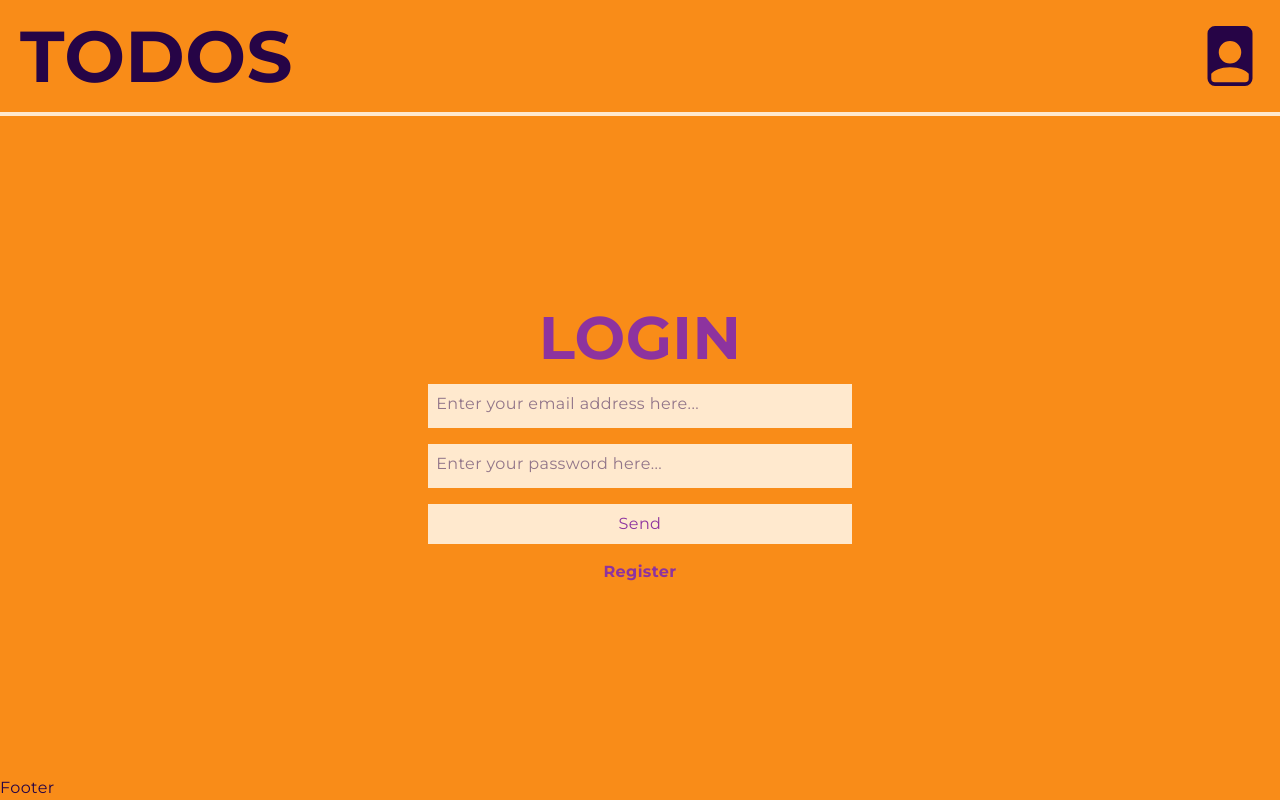
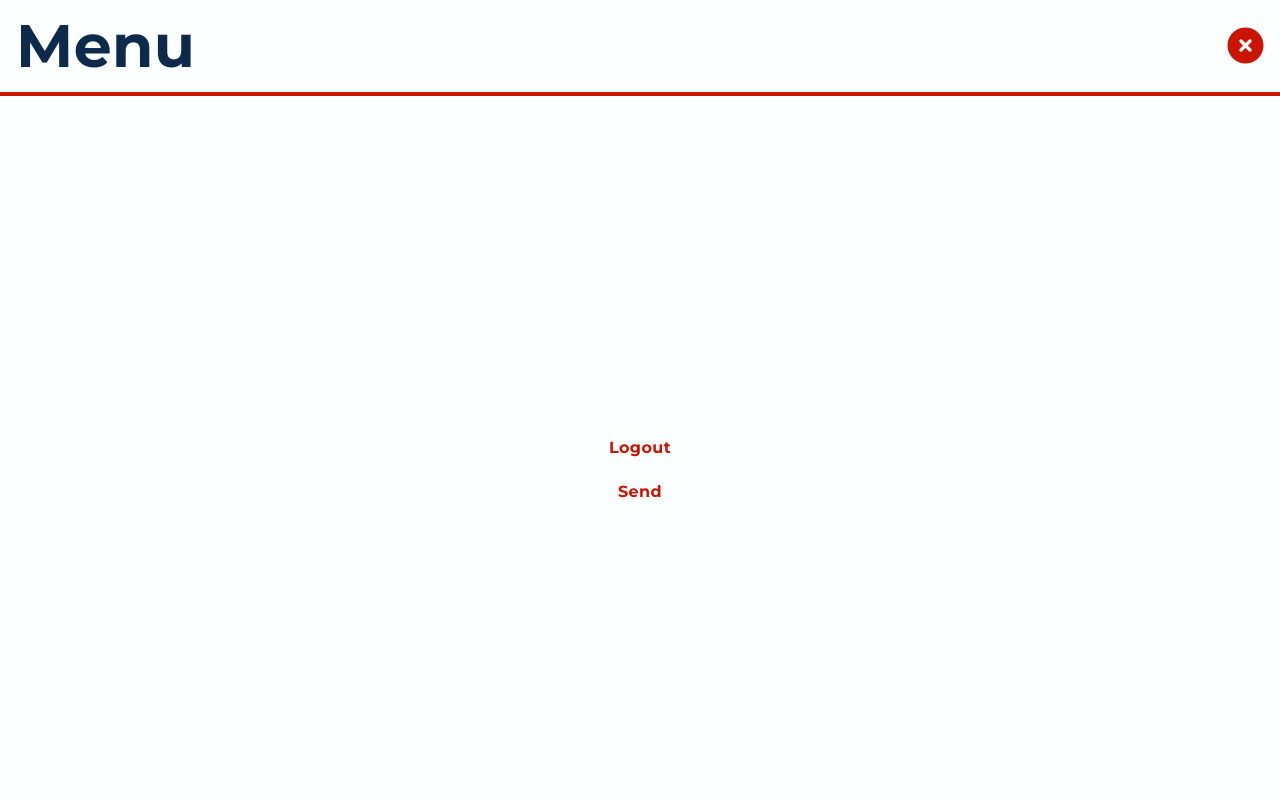
Before and after one commit to kindofclever/firebase-todo-with-auth, a Next.js app: page / in a window 1280 px wide. Both pictures are taken after a click on the icon 1230 px from the left and 56 px from the top of the page. Built offline with nearby package versions, Linux system fonts and the light colour scheme; no server answers; a web font is replaced by a local one.

Commit message:
issues rendering todos

```diff
--- a/components/Footer.js
+++ b/components/Footer.js
@@ -1,7 +1,20 @@
 import React from "react";
+import Link from "next/link";
 
 const Footer = () => {
-  return <div>Footer</div>;
+  return (
+    <div className="flex justify-center items-center gap-4 md:gap-6 py-3 text-2xl md:text-4xl">
+      <Link href="https://github.com/kindofclever">
+        <i className="fa-brands fa-square-github duration-300 hover:text-[#fcffff] cursor-pointer"></i>
+      </Link>
+      <Link href="https://www.linkedin.com/sandragufler">
+        <i className="fa-brands fa-linkedin duration-300 hover:text-[#fcffff] cursor-pointer"></i>
+      </Link>
+      <Link href="https://www.sandragufler.se/">
+        <i className="fa-solid fa-heart duration-300 hover:text-[#fcffff] cursor-pointer"></i>
+      </Link>
+    </div>
+  );
 };
 
 export default Footer;
--- a/components/Header.js
+++ b/components/Header.js
@@ -1,12 +1,21 @@
-import React from "react";
+import React, { useState } from "react";
 import { BsFillFilePersonFill } from "react-icons/bs";
+import Modal from "./Modal";
 
 const Header = () => {
+  const [openModal, setOpenModal] = useState(false);
+
   return (
-    <div className="sticky top-0 left-0 flex justify-between items-center p-4 md:p-5 bg-inherit border-b-2 md:border-b-4 border-solid border-[#ffe9ce]">
-      <h1 className="select-none uppercase">Todos</h1>
-      <BsFillFilePersonFill className=" duration-300 hover:text-[#8d339f] text-4xl md:text-5xl xl:text-6xl cursor-pointer" />
-    </div>
+    <>
+      {openModal ? <Modal setOpenModal={setOpenModal} /> : <></>}
+      <div className="sticky top-0 left-0 flex justify-between items-center p-4 md:p-5 bg-[#0d294b] border-b-2 md:border-b-4 border-solid border-[#fcffff]">
+        <h1 className="select-none uppercase">Todos</h1>
+        <BsFillFilePersonFill
+          onClick={() => setOpenModal(true)}
+          className=" duration-300 hover:text-[#fcffff] text-[#ca1503] text-4xl md:text-5xl xl:text-6xl cursor-pointer"
+        />
+      </div>
+    </>
   );
 };
 
--- a/components/Login.js
+++ b/components/Login.js
@@ -1,4 +1,5 @@
 import { useState } from "react";
+import { useAuth } from "../context/AuthContext";
 
 const Login = () => {
   const [email, setEmail] = useState("");
@@ -6,20 +7,38 @@ const Login = () => {
   const [error, setError] = useState(null);
   const [isLoggingIn, setIsLoggingIn] = useState(true);
 
-  const loginHandler = () => {
+  const { login, signUp, currentUser } = useAuth();
+
+  const loginHandler = async () => {
+    console.log(currentUser);
     if (!email || !password) {
       setError("Please provide an email address and a password");
       return;
     }
+    if (isLoggingIn) {
+      try {
+        await login(email, password);
+      } catch (error) {
+        setError("Email adress or password are incorrect...");
+      }
+      return;
+    }
+    try {
+      await signUp(email, password);
+    } catch (error) {
+      console.log(error);
+      // setError("");
+    }
+    return;
   };
 
   return (
     <div className="flex-1 flex flex-col justify-center items-center gap-2 md:gap-4">
-      <h2 className="uppercase select-none">
+      <h2 className="uppercase select-none text-[#ca1503]">
         {isLoggingIn ? "Login" : "Register"}
       </h2>
       {error ? (
-        <div className="w-full max-w-[40ch] text-[#260446] text-center py-5 p-3 border-2 border-[#ffe9ce] border-dotted">
+        <div className="w-full max-w-[40ch] text-[#fcffff] text-center py-5 p-3 border-2 border-[#fcffff] border-dotted">
           {error}
         </div>
       ) : (
@@ -30,7 +49,7 @@ const Login = () => {
         onChange={(e) => setEmail(e.target.value)}
         type="email"
         className="outline-none p-2 w-full max-w-[40ch] duration-300 border-b-2 md:border-b-4 border-solid
-        border-[#ffe9ce] focus:border-[#8d339f] bg-[#ffe9ce] placeholder-[#260446] placeholder-opacity-50"
+        border-[#fcffff] focus:border-[#ca1503] bg-[#fcffff] placeholder-[#ca1503] placeholder-opacity-50"
         placeholder="Enter your email address here..."
       />
       <input
@@ -38,21 +57,29 @@ const Login = () => {
         onChange={(e) => setPassword(e.target.value)}
         type="password"
         className="outline-none p-2 w-full max-w-[40ch] duration-300 border-b-2 md:border-b-4
-        border-solid border-[#ffe9ce] focus:border-[#8d339f] bg-[#ffe9ce] placeholder-[#260446] placeholder-opacity-50"
+        border-solid border-[#fcffff] focus:border-[#ca1503] bg-[#fcffff] placeholder-[#ca1503] placeholder-opacity-50"
         placeholder="Enter your password here..."
       />
       <button
         onClick={loginHandler}
-        className="w-full max-w-[40ch] p-2 bg-[#ffe9ce] text-[#8d339f] duration-300 relative
-        after:absolute after:top-0 after:right-full after:bg-[#8d339f] after:z-10 after:w-full after:h-full overflow-hidden
-        hover:after:translate-x-full after:duration-300 hover:text-[#ffe9ce]">
-        <p className="relative z-20">Send</p>
+        className="w-full max-w-[40ch] p-2 bg-[#fcffff] text-[#ca1503] duration-300 relative
+        after:absolute after:top-0 after:right-full after:bg-[#ca1503] after:z-10 after:w-full after:h-full overflow-hidden
+        hover:after:translate-x-full after:duration-300 hover:text-[#fcffff]">
+        <p className="relative z-20 font-bold">Send</p>
       </button>
-      <p
-        className="font-bold text-[#8d339f] duration-300 hover:scale-110 cursor-pointer"
-        onClick={() => setIsLoggingIn(!isLoggingIn)}>
-        {isLoggingIn ? "Register" : "Login"}
-      </p>
+      <div className="flex flex-col justify-center items-center">
+        {isLoggingIn ? (
+          // eslint-disable-next-line react/no-unescaped-entities
+          <p>You don't have an account?</p>
+        ) : (
+          <p>You already have an account?</p>
+        )}
+        <p
+          className="font-bold text-[#ca1503] duration-300 hover:scale-110 hover:text-[#fcffff] cursor-pointer"
+          onClick={() => setIsLoggingIn(!isLoggingIn)}>
+          {isLoggingIn ? "Register here..." : "Login here..."}
+        </p>
+      </div>
     </div>
   );
 };
--- /dev/null
+++ b/components/Modal.js
@@ -0,0 +1,43 @@
+import React, { useState, useEffect } from "react";
+import ReactDom from "react-dom";
+import { useAuth } from "../context/AuthContext";
+
+const Modal = ({ setOpenModal }) => {
+  const [_document, set_document] = useState(null);
+
+  const { logOut } = useAuth();
+
+  useEffect(() => {
+    set_document(document);
+  }, []);
+
+  if (!_document) {
+    return null;
+  }
+
+  return ReactDom.createPortal(
+    <div className="fixed w-screen h-screen top-0 left-0 bg-[#fcffff] flex flex-col">
+      <div className="flex justify-between items-center border-b-2 md:border-b-4 border-solid border-[#ca1503] p-4">
+        <h2 className="select-none">Menu</h2>
+        <i
+          onClick={() => setOpenModal(false)}
+          className="fa-solid fa-circle-xmark text-3xl md:text-4xl duration-300 hover:rotate-90 curtsor-pointer"></i>
+      </div>
+      <div className="p-4 flex flex-col gap-4 text-[#2a3692] items-center justify-center h-full">
+        <button
+          onClick={() => {
+            logOut();
+            setOpenModal(false);
+          }}
+          className="w-full max-w-[20ch] p-2 bg-[#fcffff] text-[#ca1503] duration-300 relative
+        after:absolute after:top-0 after:right-full after:bg-[#ca1503] after:z-10 after:w-full after:h-full overflow-hidden
+        hover:after:translate-x-full after:duration-300 hover:text-[#fcffff]">
+          <p className="relative z-20 font-bold">Logout</p>
+        </button>
+      </div>
+    </div>,
+    _document.getElementById("portal")
+  );
+};
+
+export default Modal;
--- /dev/null
+++ b/components/UserDashboard.js
@@ -0,0 +1,73 @@
+import React, { useState, useEffect } from "react";
+import { useAuth } from "../context/AuthContext";
+
+const UserDashboard = () => {
+  const [addTodo, setAddTodo] = useState(false);
+  const [todo, setTodo] = useState("");
+  const [todoList, setTodoList] = useState({});
+  const { userInfo } = useAuth;
+  console.log(todoList);
+
+  useEffect(() => {
+    if (!userInfo || Object.keys(userInfo).length === 0) {
+      setAddTodo(true);
+    }
+  }, [userInfo]);
+
+  const handleAddTodo = async () => {
+    if (!todo) return;
+    const newKey =
+      Object.keys(todoList).length === 0
+        ? 1
+        : [Math.max(...Object.keys(todoList)) + 1];
+    setTodoList({
+      ...todoList,
+      [newKey]: todo
+    });
+  };
+
+  return (
+    <div className="w-full max-w-[65ch] mx-auto flex flex-col gap-4 md:gap-6 mt-5">
+      {addTodo ? (
+        <div className="flex items-stretch">
+          <input
+            value={todo}
+            onChange={(e) => setTodo(e.target.value)}
+            type="text"
+            className="flex-1 outline-none p-2 duration-300 border-b-2 md:border-b-4 border-solid border-[#fcffff] focus:border-[#ca1503] bg-[#fcffff] placeholder-[#ca1503] placeholder-opacity-50"
+            placeholder="Enter a new todo here..."
+          />
+          <button
+            onClick={handleAddTodo}
+            className="w-fit font-bold px-4 md:px-6 py-2 md:py-3 hover:text-[#fcffff] hover:bg-[#ca1503] duration-300 bg-[#fcffff] text-[#ca1503]">
+            Add
+          </button>
+        </div>
+      ) : (
+        ""
+      )}
+      {userInfo && (
+        <>
+          {Object.keys(
+            todoList.map((todo, index) => {
+              return (
+                <div className="text-[#fcffff]" key={index}>
+                  {todoList[todo]}
+                </div>
+              );
+            })
+          )}
+        </>
+      )}
+      <button
+        onClick={() => setAddTodo(true)}
+        className="w-full p-2 bg-[#fcffff] text-[#ca1503] duration-300 relative
+        after:absolute after:top-0 after:right-full after:bg-[#ca1503] after:z-10 after:w-full after:h-full overflow-hidden
+        hover:after:translate-x-full after:duration-300 hover:text-[#fcffff]">
+        <p className="relative z-20 font-bold text-center">Add a Todo</p>
+      </button>
+    </div>
+  );
+};
+
+export default UserDashboard;
--- /dev/null
+++ b/context/AuthContext.js
@@ -0,0 +1,54 @@
+import React, { useContext, useState, useEffect, useRef } from "react";
+import { auth, db } from "../config/firebase";
+import {
+  signInWithEmailAndPassword,
+  createUserWithEmailAndPassword,
+  signOut,
+  onAuthStateChanged
+} from "firebase/auth";
+import { doc, getDoc } from "firebase/firestore";
+
+const AuthContext = React.createContext();
+
+export const useAuth = () => useContext(AuthContext);
+
+export const AuthProvider = ({ children }) => {
+  const [currentUser, setCurrentUser] = useState(null);
+  const [loading, setLoading] = useState(true);
+  const userInfo = useRef();
+
+  const signUp = async (email, password) => {
+    await createUserWithEmailAndPassword(auth, email, password);
+    return;
+  };
+
+  const login = async (email, password) => {
+    return await signInWithEmailAndPassword(auth, email, password);
+  };
+
+  const logOut = async () => {
+    return await signOut(auth);
+  };
+
+  useEffect(() => {
+    const unsubscribe = onAuthStateChanged(auth, async (user) => {
+      setCurrentUser(user);
+      setLoading(false);
+    });
+    return unsubscribe;
+  }, []);
+
+  const value = {
+    currentUser,
+    login,
+    signUp,
+    logOut,
+    userInfo
+  };
+
+  return (
+    <AuthContext.Provider value={value}>
+      {!loading && children}
+    </AuthContext.Provider>
+  );
+};
--- a/pages/_app.js
+++ b/pages/_app.js
@@ -1,11 +1,14 @@
 import "../styles/globals.css";
 import Layout from "../components/Layout";
+import { AuthProvider } from "../context/AuthContext";
 
 function MyApp({ Component, pageProps }) {
   return (
-    <Layout>
-      <Component {...pageProps} />
-    </Layout>
+    <AuthProvider>
+      <Layout>
+        <Component {...pageProps} />
+      </Layout>
+    </AuthProvider>
   );
 }
 
--- a/pages/_document.js
+++ b/pages/_document.js
@@ -6,8 +6,19 @@ const Document = () => {
   return (
     <Html>
       <Head>
+        <link
+          rel="stylesheet"
+          href="https://cdnjs.cloudflare.com/ajax/libs/font-awesome/6.2.0/css/all.min.css"
+          integrity="sha512-xh6O/CkQoPOWDdYTDqeRdPCVd1SpvCA9XXcUnZS2FmJNp1coAFzvtCN9BmamE+4aHK8yyUHUSCcJHgXloTyT2A=="
+          crossOrigin="anonymous"
+          referrerPolicy="no-referrer"
+        />
         <link rel="preconnect" href="https://fonts.googleapis.com" />
-        <link rel="preconnect" href="https://fonts.gstatic.com" crossOrigin />
+        <link
+          rel="preconnect"
+          href="https://fonts.gstatic.com"
+          crossOrigin="true"
+        />
         <link
           href="https://fonts.googleapis.com/css2?family=Fascinate+Inline&family=Montserrat:ital,wght@0,300;0,400;0,500;0,600;0,700;0,800;0,900;1,200;1,300;1,400;1,500;1,600;1,700;1,800&display=swap"
           rel="stylesheet"
--- a/pages/api/hello.js
+++ /dev/null
@@ -1,5 +0,0 @@
-// Next.js API route support: https://nextjs.org/docs/api-routes/introduction
-
-export default function handler(req, res) {
-  res.status(200).json({ name: 'John Doe' })
-}
--- a/pages/index.js
+++ b/pages/index.js
@@ -1,13 +1,16 @@
 import Head from "next/head";
 import Login from "../components/Login";
+import UserDashboard from "../components/UserDashboard";
+import { useAuth } from "../context/AuthContext";
 
 export default function Home() {
+  const { currentUser } = useAuth();
   return (
     <>
       <Head>
         <title>Todo | Home</title>
       </Head>
-      <Login />
+      {currentUser ? <UserDashboard /> : <Login />}
     </>
   );
 }
--- a/styles/globals.css
+++ b/styles/globals.css
@@ -8,7 +8,7 @@
 
 @layer base {
   body {
-      @apply bg-[#f98c18] text-[#260446] tracking-wide;
+      @apply bg-[#2a3692] text-[#ca1503] tracking-wide;
   }
 
   h1, h2, h3, h4, h5, h6 {
@@ -16,11 +16,11 @@
   }
 
   h1 {
-      @apply text-4xl sm:text-5xl md:text-6xl lg:text-7xl ;
+      @apply text-4xl sm:text-5xl md:text-6xl lg:text-7xl text-[#ca1503] ;
   }
 
   h2 {
-      @apply text-3xl sm:text-4xl md:text-5xl lg:text-6xl text-[#8d339f];
+      @apply text-3xl sm:text-4xl md:text-5xl lg:text-6xl text-[#0d294b];
   }
 
   li {
```
Also changed, not shown: config/firebase.js (+8 -8 lines).
